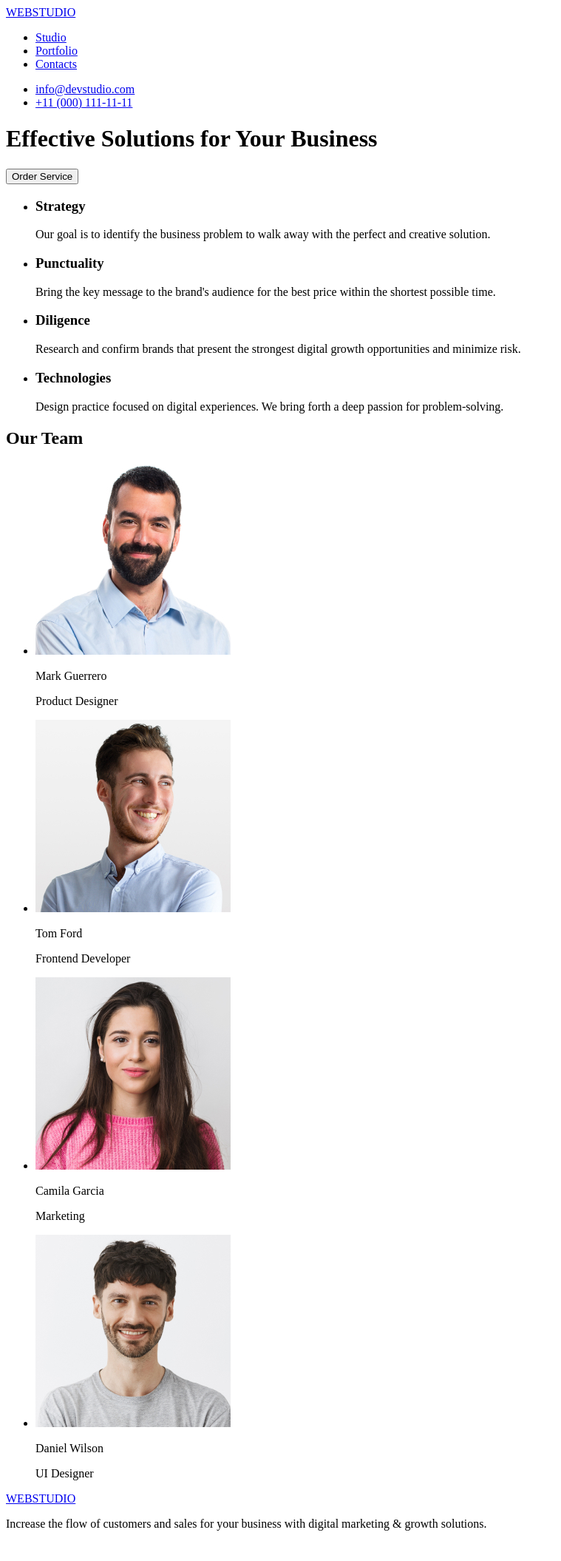
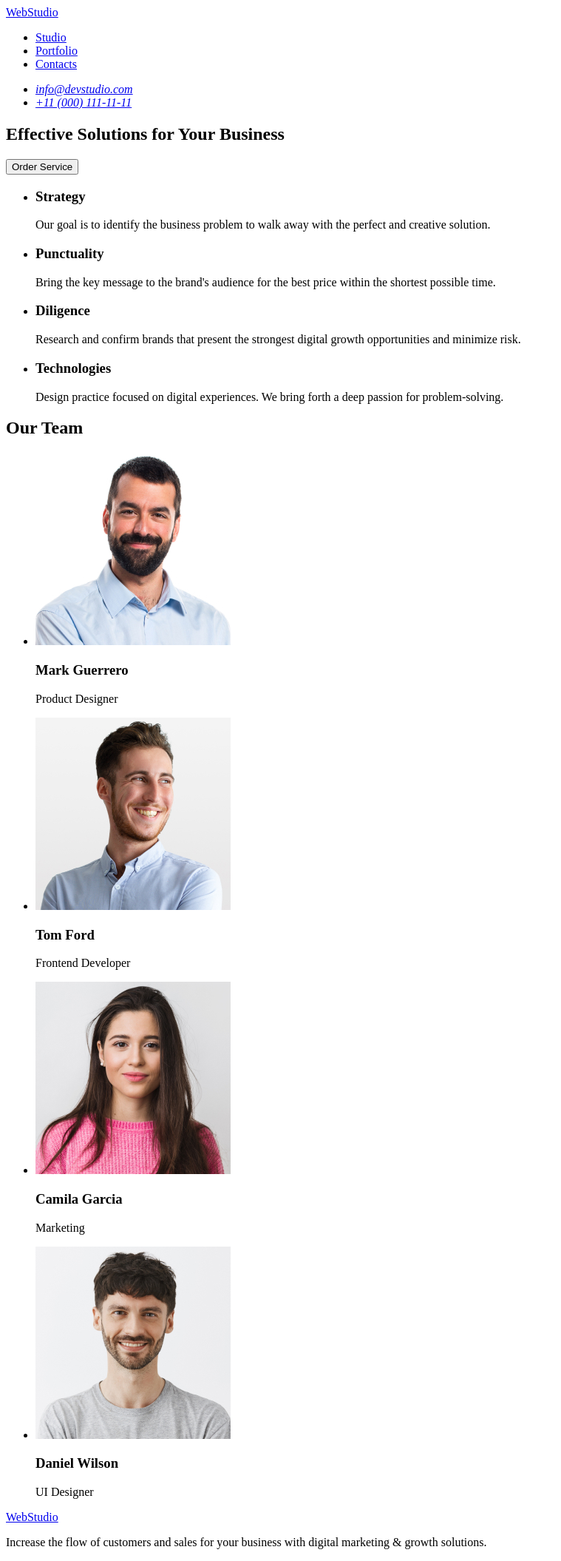
Before and after one commit to AlexPlu/goit-markup-hw-01, a plain HTML site: page index.html in a window 1280 px wide. Shown: the whole page at 74% size, without its empty margins (0-759 px from the left). Before the commit the page ends 2085 px from the top, so only its background shows below. Drawn offline with Linux system fonts and the light colour scheme.

Commit message:
Fix first autocheck

```diff
--- a/index.html
+++ b/index.html
@@ -3,29 +3,34 @@
   <head>
     <meta charset="UTF-8" />
     <meta name="viewport" content="width=device-width, initial-scale=1.0" />
-    <title>WEBSTUDIO</title>
+    <title>WebStudio</title>
   </head>
   <body>
     <header>
-      <a href="/">WEBSTUDIO</a>
       <nav>
+        <a href="./index.html">WebStudio</a>
         <ul>
           <li><a href="/">Studio</a></li>
           <li><a href="/">Portfolio</a></li>
           <li><a href="/">Contacts</a></li>
         </ul>
       </nav>
-      <ul>
-        <li><a href="mailto:info@devstudio.com">info@devstudio.com</a></li>
-        <li><a href="tel:+110001111111">+11 (000) 111-11-11</a></li>
-      </ul>
-
-      <h1>Effective Solutions for Your Business</h1>
-      <button type="button">Order Service</button>
+      <address>
+        <ul>
+          <li><a href="mailto:info@devstudio.com">info@devstudio.com</a></li>
+          <li><a href="tel:+110001111111">+11 (000) 111-11-11</a></li>
+        </ul>
+      </address>
     </header>
 
     <main>
-      <!-- Features -->
+      <!-- Hero section -->
+      <section>
+        <h1>Effective Solutions for Your Business</h1>
+        <button type="button">Order Service</button>
+      </section>
+
+      <!-- Features section -->
       <section>
         <ul>
           <li>
@@ -59,48 +64,48 @@
         </ul>
       </section>
 
-      <!-- Our Team -->
+      <!-- Our Team section -->
       <section>
         <h2>Our Team</h2>
         <ul>
           <li>
             <img
-              src="images/img-3.jpg"
+              src="./images/img-3.jpg"
               alt="Mark Guerrero - Product Designer"
               width="264"
               height="260"
             />
-            <p>Mark Guerrero</p>
+            <h3>Mark Guerrero</h3>
             <p>Product Designer</p>
           </li>
           <li>
             <img
-              src="images/img-2.jpg"
+              src="./images/img-2.jpg"
               alt="Tom Ford - Frontend Developer"
               width="264"
               height="260"
             />
-            <p>Tom Ford</p>
+            <h3>Tom Ford</h3>
             <p>Frontend Developer</p>
           </li>
           <li>
             <img
-              src="images/img-1.jpg"
+              src="./images/img-1.jpg"
               alt="Camila Garcia - Marketing"
               width="264"
               height="260"
             />
-            <p>Camila Garcia</p>
+            <h3>Camila Garcia</h3>
             <p>Marketing</p>
           </li>
           <li>
             <img
-              src="images/img.jpg"
+              src="./images/img.jpg"
               alt="Marketing - UI Designer"
               width="264"
               height="260"
             />
-            <p>Daniel Wilson</p>
+            <h3>Daniel Wilson</h3>
             <p>UI Designer</p>
           </li>
         </ul>
@@ -108,7 +113,7 @@
     </main>
 
     <footer>
-      <a href="/">WEBSTUDIO</a>
+      <a href="./index.html">WebStudio</a>
       <p>
         Increase the flow of customers and sales for your business with digital
         marketing & growth solutions.
```
